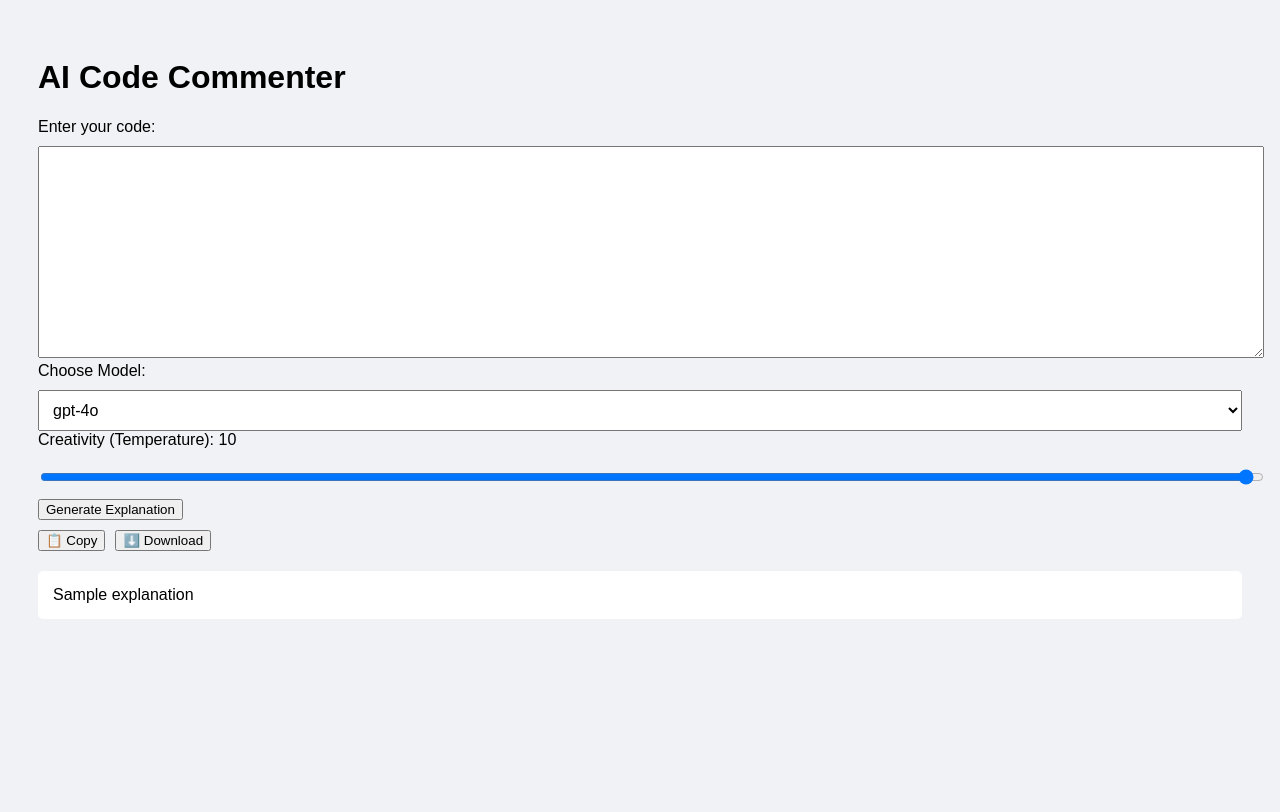
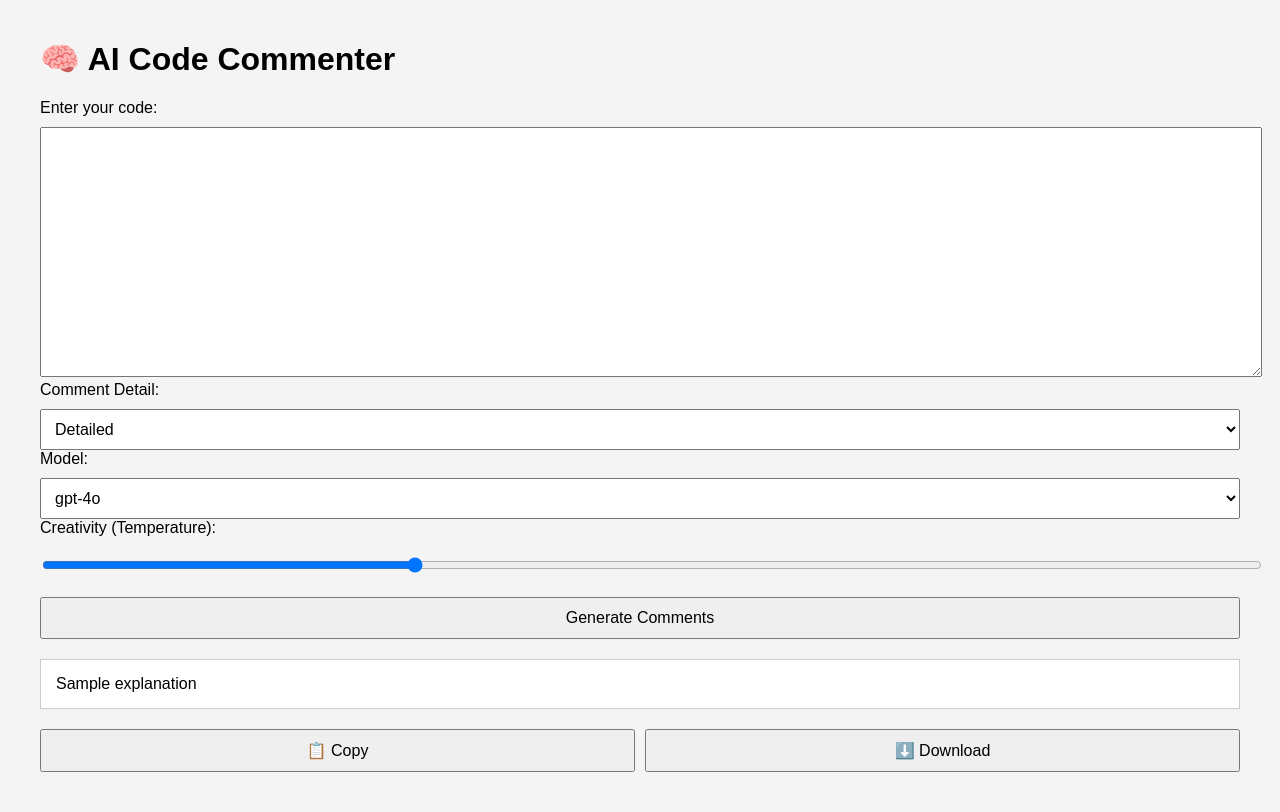
Before and after one commit to st23652/AI_CodeCommenter, a Flask app: template templates/index.html in a window 1280 px wide. Before the commit the page ends 619 px from the top, so only its background shows below. Run offline with Flask 3, Linux system fonts and the light colour scheme; the template is opened without the code that fills it: most values are stand-ins (such as "Sample title", 1, 10 or a date in 2020).

Commit message:
Updated app.py with model, temperature, and detailed comment generation and updating index.html

```diff
--- a/app.py
+++ b/app.py
@@ -3,20 +3,39 @@ from openai import OpenAI
 from dotenv import load_dotenv
 import os
 
+# Load environment variables from .env file (e.g., OPENAI_API_KEY)
 load_dotenv()
 
+# Initialize Flask app
 app = Flask(__name__)
-client = OpenAI(api_key=os.getenv("OPENAI_API_KEY"))
 
+# Initialize OpenAI client using API key from environment variable
+client = OpenAI()
+
+# Set maximum allowed word count for input code
 MAX_WORDS = 6000
 
-def generate_comment(code, detail, model, temperature):
+def generate_comment(code: str, detail: str, model: str, temperature: float) -> str:
+    """
+    Generates an explanation for the given code using OpenAI's chat model.
+
+    Parameters:
+        code (str): The input source code to explain
+        detail (str): 'brief' or 'detailed' level of comment
+        model (str): OpenAI model to use (e.g., 'gpt-4o')
+        temperature (float): Temperature for creativity (0.0 to 1.0)
+
+    Returns:
+        str: AI-generated explanation
+    """
     prompt = f"Explain the following code in {'brief' if detail == 'brief' else 'detailed'} comments:\n\n{code}\n\n# Explanation:"
 
     response = client.chat.completions.create(
         model=model,
-        messages=[{"role": "user", "content": prompt}],
-        max_tokens=2000,
+        messages=[
+            {"role": "user", "content": prompt}
+        ],
+        max_tokens=2000,       # You can adjust this based on output size needs
         temperature=temperature
     )
 
@@ -26,10 +45,6 @@ def generate_comment(code, detail, model, temperature):
 def index():
     explanation = ""
     warning = ""
-    code = ""
-    model = "gpt-4o"
-    temperature = 0.3
-    detail = "detailed"
 
     if request.method == "POST":
         code = request.form.get("code", "")
@@ -38,18 +53,13 @@ def index():
         temperature = float(request.form.get("temperature", 0.3))
 
         if len(code.split()) > MAX_WORDS:
-            warning = "Your code is too long. Please shorten or split it."
-        elif code:
+            warning = "⚠️ Your code is too long. Please shorten or split it into parts."
+        elif code.strip():
             explanation = generate_comment(code, detail, model, temperature)
 
-    return render_template("index.html",
-                           explanation=explanation,
-                           warning=warning,
-                           selected_model=model,
-                           temperature=temperature,
-                           code=code,
-                           detail=detail)
+    return render_template("index.html", explanation=explanation, warning=warning)
 
 if __name__ == "__main__":
+    # Use Render's provided $PORT if available, fallback to 5000 locally
     port = int(os.environ.get("PORT", 5000))
     app.run(host="0.0.0.0", port=port, debug=True)
--- a/templates/index.html
+++ b/templates/index.html
@@ -1,49 +1,99 @@
 <!DOCTYPE html>
 <html lang="en">
 <head>
-    <meta charset="UTF-8">
+  <meta charset="UTF-8" />
+  <meta name="viewport" content="width=device-width, initial-scale=1.0"/>
   <title>AI Code Commenter</title>
   <style>
     body {
       font-family: Arial, sans-serif;
-            background: #f0f2f5;
-            padding: 30px;
+      margin: 40px;
+      background: #f4f4f4;
     }
-        textarea, select, input[type=range] {
+
+    textarea, select, input[type=range], button {
       width: 100%;
+      padding: 10px;
       margin-top: 10px;
-            padding: 10px;
       font-size: 16px;
     }
-        .output-box {
-            background-color: #ffffff;
+
+    .result {
+      white-space: pre-wrap;
+      background: #fff;
       padding: 15px;
-            border-radius: 5px;
       margin-top: 20px;
-            white-space: pre-wrap;
+      border: 1px solid #ccc;
     }
-        .controls {
-            margin-top: 10px;
+
+    .spinner {
+      display: none;
+      margin: 20px auto;
+      width: 40px;
+      height: 40px;
+      border: 5px solid #ccc;
+      border-top: 5px solid #333;
+      border-radius: 50%;
+      animation: spin 1s linear infinite;
+    }
+
+    @keyframes spin {
+      to { transform: rotate(360deg); }
+    }
+
+    .button-row {
       display: flex;
       gap: 10px;
+      margin-top: 10px;
     }
-        .spinner {
-            display: none;
-            margin-top: 15px;
-        }
-        .spinner.active {
-            display: block;
+
+    .button-row button {
+      flex: 1;
     }
   </style>
+</head>
+<body>
+  <h1>🧠 AI Code Commenter</h1>
+  <form method="POST" onsubmit="showSpinner()">
+    <label>Enter your code:</label>
+    <textarea name="code" rows="12" required>{{ request.form.code or '' }}</textarea>
+
+    <label>Comment Detail:</label>
+    <select name="detail">
+      <option value="brief" {% if request.form.detail == 'brief' %}selected{% endif %}>Brief</option>
+      <option value="detailed" {% if request.form.detail != 'brief' %}selected{% endif %}>Detailed</option>
+    </select>
+
+    <label>Model:</label>
+    <select name="model">
+      <option value="gpt-4o" {% if request.form.model == 'gpt-4o' %}selected{% endif %}>gpt-4o</option>
+      <option value="gpt-3.5-turbo" {% if request.form.model == 'gpt-3.5-turbo' %}selected{% endif %}>gpt-3.5-turbo</option>
+    </select>
+
+    <label>Creativity (Temperature):</label>
+    <input type="range" name="temperature" min="0" max="1" step="0.1" value="{{ request.form.temperature or 0.3 }}"/>
+
+    <button type="submit">Generate Comments</button>
+  </form>
+
+  <div class="spinner" id="spinner"></div>
+
+  {% if warning %}
+    <p style="color: red;">⚠️ {{ warning }}</p>
+  {% endif %}
+
+  {% if explanation %}
+    <div class="result" id="result">{{ explanation }}</div>
+    <div class="button-row">
+      <button onclick="copyText()">📋 Copy</button>
+      <button onclick="downloadText()">⬇️ Download</button>
+    </div>
+  {% endif %}
+
   <script>
-        function showSpinner() {
-            document.getElementById("spinner").classList.add("active");
-        }
-
     function copyText() {
       const text = document.getElementById("result").innerText;
-            navigator.clipboard.writeText(text);
-            alert("Copied to clipboard!");
+      navigator.clipboard.writeText(text).then(() => alert("Copied!"));
     }
 
     function downloadText() {
@@ -51,36 +101,13 @@
       const blob = new Blob([text], { type: "text/plain" });
       const link = document.createElement("a");
       link.href = URL.createObjectURL(blob);
-            link.download = "explanation.txt";
+      link.download = "commented_code.txt";
       link.click();
     }
+
+    function showSpinner() {
+      document.getElementById("spinner").style.display = "block";
+    }
   </script>
-</head>
-<body>
-    <h1>AI Code Commenter</h1>
-    <form method="POST" onsubmit="showSpinner()">
-        <label for="code">Enter your code:</label>
-        <textarea name="code" rows="10" required>{{ request.form.code or '' }}</textarea>
-
-        <label for="model">Choose Model:</label>
-        <select name="model">
-            <option value="gpt-4o" {% if selected_model == 'gpt-4o' %}selected{% endif %}>gpt-4o</option>
-            <option value="gpt-3.5-turbo" {% if selected_model == 'gpt-3.5-turbo' %}selected{% endif %}>gpt-3.5-turbo</option>
-        </select>
-
-        <label for="temperature">Creativity (Temperature): {{ temperature }}</label>
-        <input type="range" name="temperature" min="0" max="1" step="0.1" value="{{ temperature }}">
-
-        <button type="submit">Generate Explanation</button>
-        <div id="spinner" class="spinner">🔄 Generating... please wait.</div>
-    </form>
-
-    {% if explanation %}
-        <div class="controls">
-            <button onclick="copyText()">📋 Copy</button>
-            <button onclick="downloadText()">⬇️ Download</button>
-        </div>
-        <div class="output-box" id="result">{{ explanation }}</div>
-    {% endif %}
 </body>
 </html>
```
Lines whose indentation alone changed are shown as unchanged.
